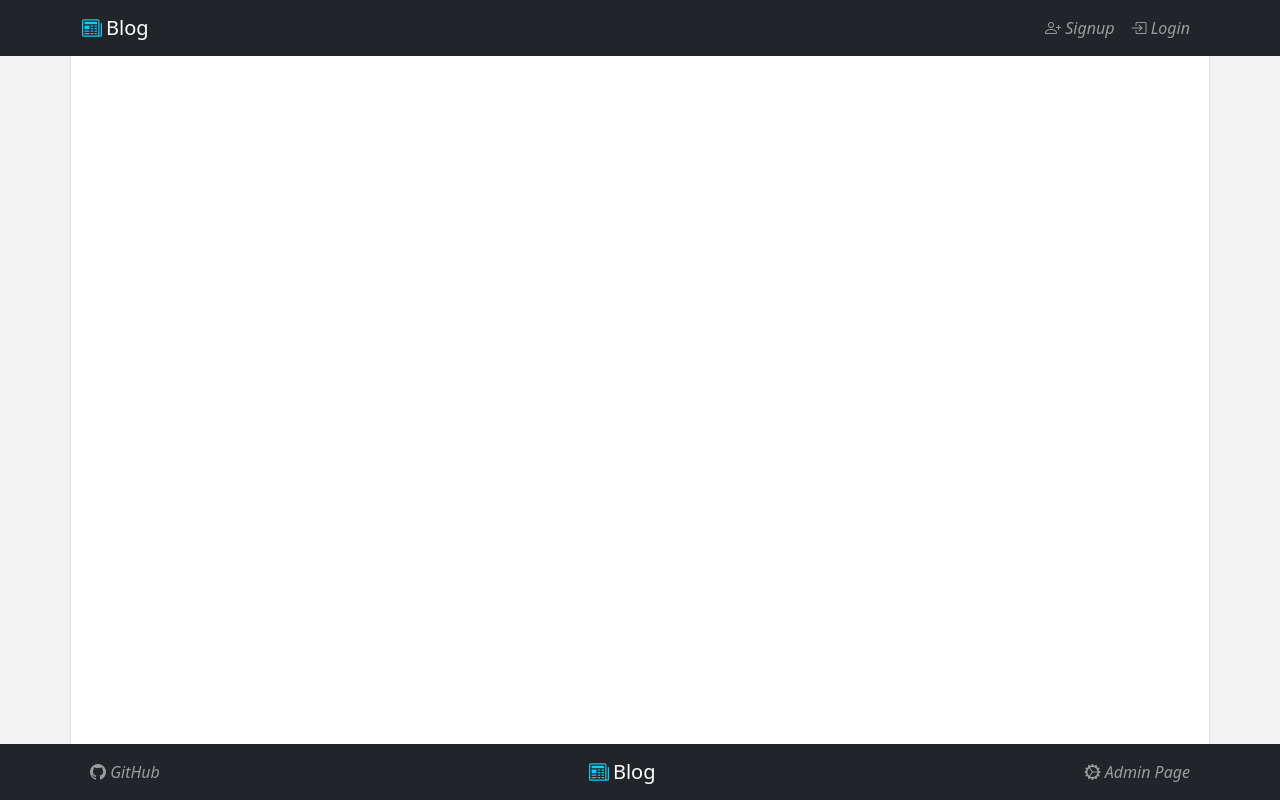
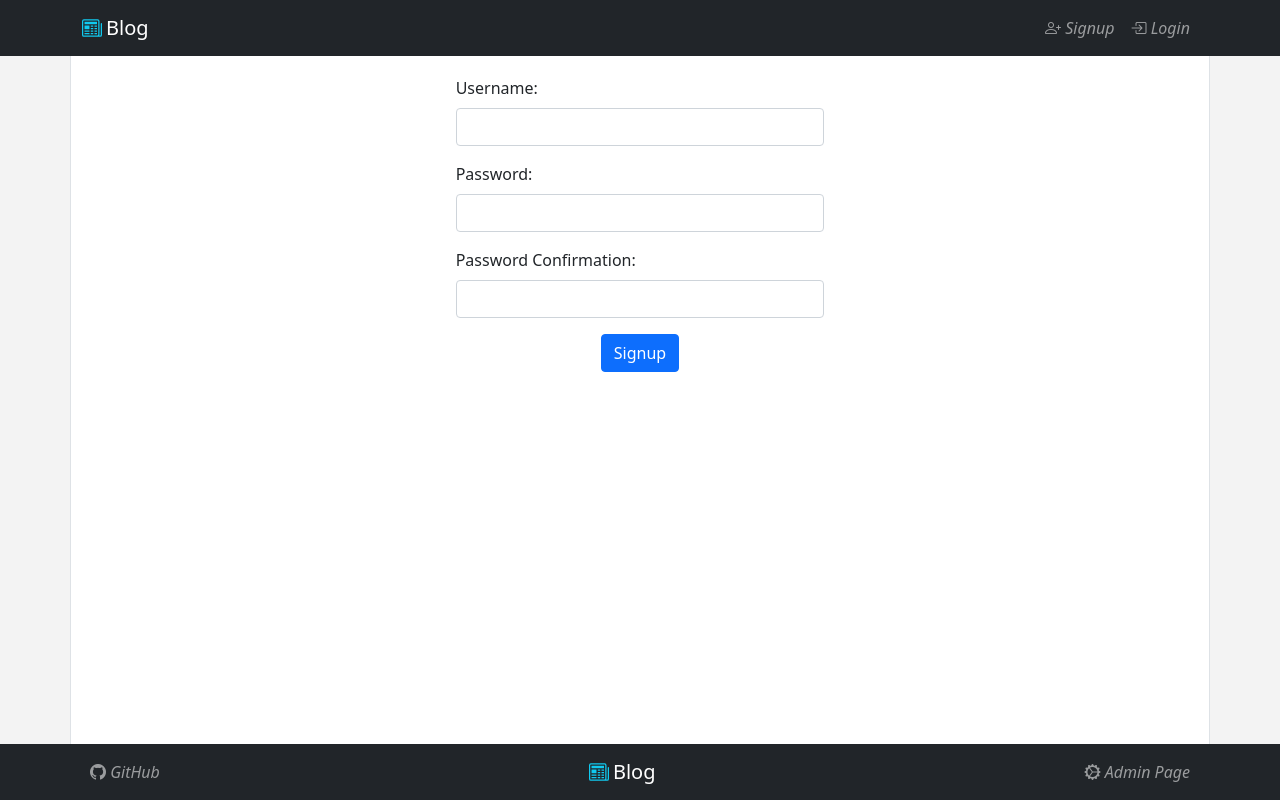
Before and after one commit to yamakenth/blog-api-client, a React (Create React App) app: page /signup in a window 1280 px wide. Built offline with nearby package versions, Linux system fonts and the light colour scheme.

Commit message:
Create signup form

```diff
--- a/src/App.js
+++ b/src/App.js
@@ -9,6 +9,7 @@ import ArticleList from './components/ArticleList';
 import Footer from './components/Footer';
 import Login from './components/Login';
 import NavBar from './components/NavBar';
+import Signup from './components/Signup';
 
 function App() {
   return (
@@ -19,6 +20,7 @@ function App() {
           <Route path='/' element={<Navigate replace to='/articles' />} />
           <Route path='/articles' element={<ArticleList />} />
           <Route path='/articles/:id' element={<ArticleDisplay />} />
+          <Route path='/signup' element={<Signup />} />
           <Route path='/login' element={<Login />} />
         </Routes>
       </Container>
--- /dev/null
+++ b/src/components/Signup.js
@@ -0,0 +1,76 @@
+import React, { useState } from 'react';
+import { Form } from 'react-bootstrap';
+
+function Signup() {
+  const [username, setUsername] = useState('');
+  const [password, setPassword] = useState('');
+  const [passwordConfirm, setPasswordConfirm] = useState('');
+
+  function handleUsernameChange(e) {
+    setUsername(e.target.value);
+  }
+
+  function handlePasswordChange(e) {
+    setPassword(e.target.value);
+  }
+
+  function handlePasswordConfirmChange(e) {
+    setPasswordConfirm(e.target.value);
+  }
+
+  function handleSubmit(e) {
+    e.preventDefault();
+    const user = {
+      username,
+      password,
+      passwordConfirm
+    };
+
+    console.log(user);
+
+    setUsername('');
+    setPassword('');
+    setPasswordConfirm('');
+  }
+
+  return (
+    <Form className='col-sm-4 offset-sm-4 d-flex flex-column' onSubmit={handleSubmit}>
+      <Form.Group className='mb-3'>
+        <Form.Label htmlFor='username'>Username:</Form.Label>
+        <Form.Control
+          type='text'
+          id='username'
+          name='username'
+          required
+          value={username}
+          onChange={handleUsernameChange}
+        />
+      </Form.Group>
+      <Form.Group className='mb-3'>
+        <Form.Label htmlFor='password'>Password:</Form.Label>
+        <Form.Control
+          type='password'
+          id='password'
+          name='password'
+          required
+          value={password}
+          onChange={handlePasswordChange}
+        />
+      </Form.Group>
+      <Form.Group className='mb-3'>
+        <Form.Label htmlFor='password-confirm'>Password Confirmation:</Form.Label>
+        <Form.Control
+          type='password'
+          id='password-confirm'
+          name='password-confirm'
+          required
+          value={passwordConfirm}
+          onChange={handlePasswordConfirmChange}
+        />
+      </Form.Group>
+      <button type='submit' className='btn btn-primary align-self-center'>Signup</button>
+    </Form>
+  );
+}
+
+export default Signup;
```
